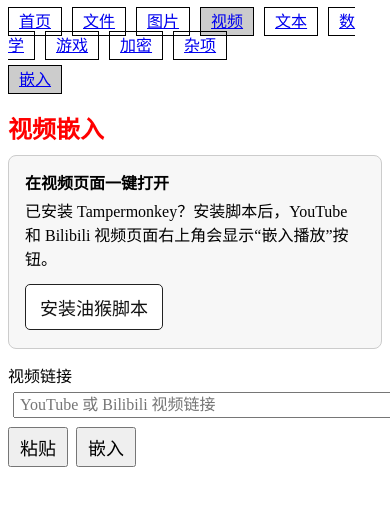
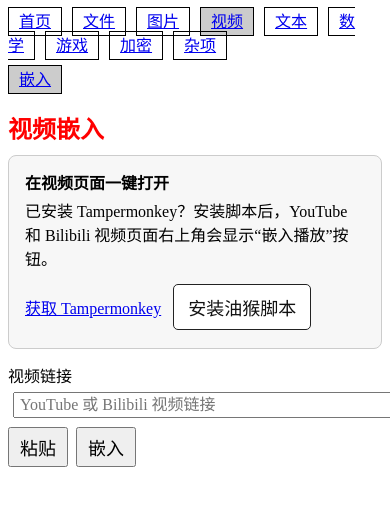
Before and after one commit to GZhonghui/WebTools, a Vue app: page /video/embed in a window 390 px wide. Shown: the top 506 px of the page. Built offline with nearby package versions, Linux system fonts and the light colour scheme.

Commit message:
嵌入视频的小修小改

```diff
--- a/src/views/video/Embed.vue
+++ b/src/views/video/Embed.vue
@@ -35,6 +35,16 @@ const statusLabels = {
 const canUsePlayer = computed(() => (
   parsedVideo.value
     && !['idle', 'loading', 'error'].includes(player.status.value)
+))
+
+const canControlPlayback = computed(() => (
+  parsedVideo.value?.provider === 'youtube'
+    && canUsePlayer.value
+    && !pip.active.value
+))
+
+const isPlaying = computed(() => (
+  ['playing', 'buffering'].includes(player.status.value)
 ))
 
 const visibleError = computed(() => (
@@ -86,6 +96,15 @@ async function embedVideo() {
     await loadVideo(parseVideoUrl(input.value))
   } catch (error) {
     inputError.value = error instanceof Error ? error.message : '无法识别此链接'
+  }
+}
+
+function togglePlayback() {
+  if (!canControlPlayback.value) return
+  if (isPlaying.value) {
+    player.pause()
+  } else {
+    player.play()
   }
 }
 
@@ -152,6 +171,15 @@ onBeforeUnmount(() => {
         已安装 Tampermonkey？安装脚本后，YouTube 和 Bilibili 视频页面右上角会显示“嵌入播放”按钮。
       </p>
     </div>
+    <div class="userscript-actions">
+      <a
+        class="userscript-store-link"
+        href="https://chromewebstore.google.com/detail/tampermonkey/dhdgffkkebhmkfjojejmpbldmpobfkfo"
+        target="_blank"
+        rel="noopener noreferrer"
+      >
+        获取 Tampermonkey
+      </a>
       <a
         class="stranded-button userscript-install-button"
         :href="userscriptUrl"
@@ -159,6 +187,7 @@ onBeforeUnmount(() => {
       >
         安装油猴脚本
       </a>
+    </div>
   </section>
 
   <form @submit.prevent="embedVideo">
@@ -194,6 +223,16 @@ onBeforeUnmount(() => {
     <p>状态：{{ pip.active.value ? '画中画' : (statusLabels[player.status.value] || '等待播放') }}</p>
 
     <button
+      v-if="parsedVideo.provider === 'youtube'"
+      class="stranded-button"
+      type="button"
+      :disabled="!canControlPlayback"
+      @click="togglePlayback"
+    >
+      {{ isPlaying ? '暂停' : '播放' }}
+    </button>
+
+    <button
       v-if="pip.supported.value"
       class="stranded-button"
       type="button"
@@ -207,8 +246,9 @@ onBeforeUnmount(() => {
       在 {{ parsedVideo.providerName }} 打开
     </a>
 
-    <p v-if="parsedVideo.provider === 'bilibili' && pip.supported.value">
-      Bilibili 外链播放器没有公开的播放进度接口；切换页面内画中画时会从链接指定的时间重新载入。
+    <p v-if="parsedVideo.provider === 'bilibili'">
+      Bilibili 外链播放器没有公开的播放控制和进度接口；请使用播放器自带的播放栏。
+      <span v-if="pip.supported.value">切换页面内画中画时会从链接指定的时间重新载入。</span>
     </p>
 
     <p v-else-if="pip.supported.value">
@@ -240,8 +280,18 @@ onBeforeUnmount(() => {
   line-height: 1.5;
 }
 
+.userscript-actions {
+  flex: none;
+  display: flex;
+  align-items: center;
+  gap: 12px;
+}
+
+.userscript-store-link {
+  white-space: nowrap;
+}
+
 .userscript-install-button {
-  flex: none;
   display: inline-block;
   box-sizing: border-box;
   padding: 9px 14px;
@@ -270,5 +320,9 @@ onBeforeUnmount(() => {
     flex-direction: column;
     gap: 8px;
   }
+
+  .userscript-actions {
+    flex-wrap: wrap;
+  }
 }
 </style>
--- a/src/views/video/embed/bilibiliIframe.js
+++ b/src/views/video/embed/bilibiliIframe.js
@@ -19,6 +19,9 @@ export function createBilibiliIframe(targetWindow, video, {
 
   iframe.referrerPolicy = 'strict-origin-when-cross-origin'
   iframe.allow = 'autoplay; encrypted-media; picture-in-picture; fullscreen'
+  // Keep the player functional while preventing its links/scripts from opening
+  // external tabs or navigating the WebTools page.
+  iframe.setAttribute('sandbox', 'allow-scripts allow-same-origin allow-presentation')
   iframe.allowFullscreen = true
   iframe.title = title
   iframe.width = '100%'
```
Lines whose indentation alone changed are shown as unchanged.
